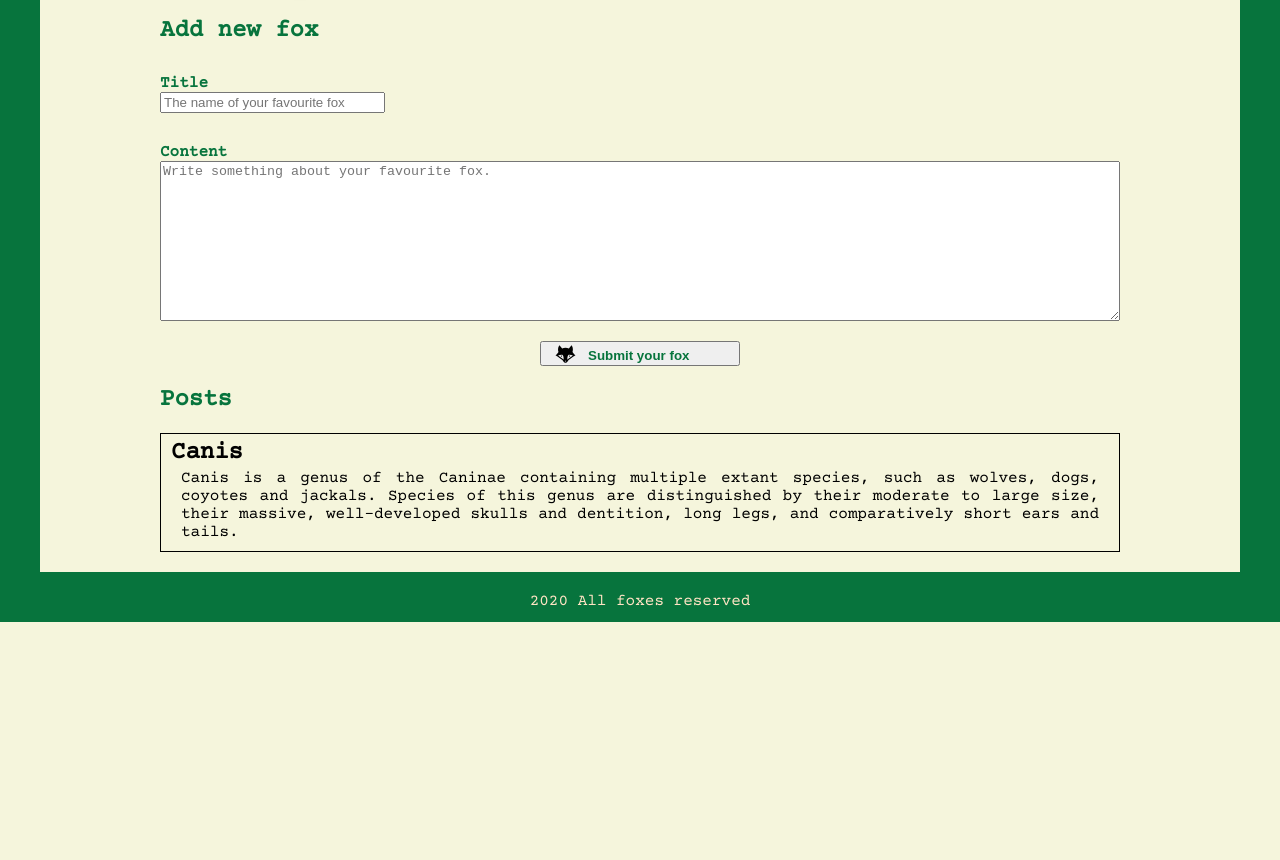
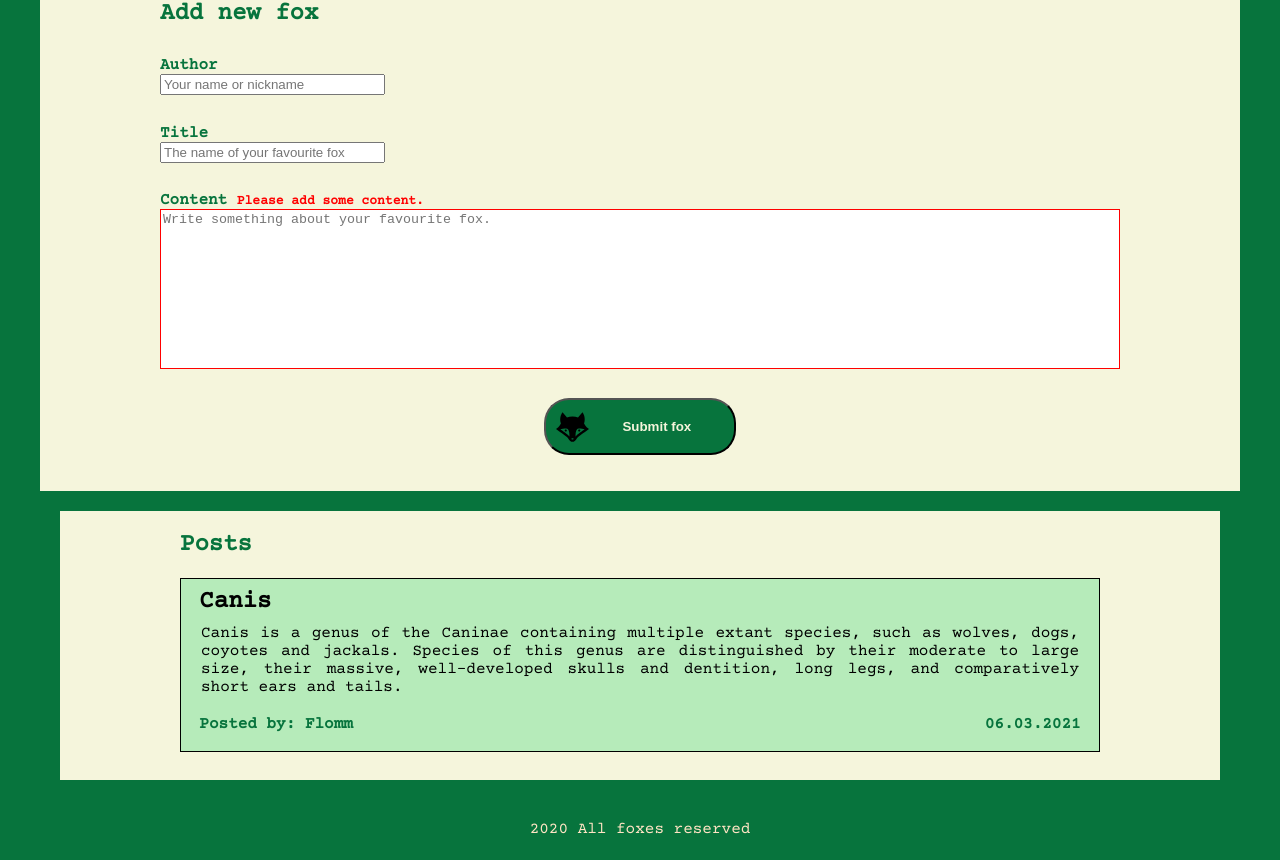
Before and after one commit to Flomm/foxBlog, a plain HTML site: page index.html in a window 1280 px wide. Shown: the part 60-920 px from the top of the page. Before the commit the page ends 800 px from the top, so only its background shows below. Drawn offline with nearby package versions, Linux system fonts and the light colour scheme.

Commit message:
Applying changes from greenfox-repo version

```diff
--- /dev/null
+++ b/blogPost.js
@@ -0,0 +1,41 @@
+function postBlog() {
+    var authorPost = document.querySelector('.author_post');
+    var titlePost = document.querySelector('.title_post');
+    var contentPost = document.querySelector('.content_post');
+    if (titlePost.value === '' || contentPost.value === '') {
+        alert('Please add a title and a text as well! You cannot add an empty post!');
+    }
+    else {
+        var xPost = document.createElement('div');
+        var xAuthor = document.createElement('div');
+        var xDate = document.createElement('div');
+        var xMisc = document.createElement('div');
+        var xTitle = document.createElement('div');
+        var xContent = document.createElement('div');
+        xTitle.classList.add('posted_title');
+        xAuthor.classList.add('posted_author');
+        xDate.classList.add('posted_date');
+        xMisc.classList.add('posted_misc');
+        xContent.classList.add('posted_content');
+        xPost.classList.add('posted_slot');
+        // const authorNew: string = `Posted by: ${authorPost.value}`;
+        // const titleNew: string = titlePost.value;
+        // const textNew: string = contentPost.value;
+        xAuthor.innerHTML = "Posted by: " + authorPost.value;
+        xDate.innerHTML = "On: " + new Date().toLocaleString().split(',')[0];
+        xTitle.innerHTML = titlePost.value;
+        xContent.innerHTML = contentPost.value;
+        var postedMain = document.querySelector('.posted_main');
+        xPost.appendChild(xTitle);
+        xPost.appendChild(xContent);
+        xMisc.appendChild(xAuthor);
+        xMisc.appendChild(xDate);
+        xPost.appendChild(xMisc);
+        postedMain.appendChild(xPost);
+        authorPost.value = '';
+        titlePost.value = '';
+        contentPost.value = '';
+    }
+}
+var subButton = document.querySelector('.button_submit');
+subButton.addEventListener('click', postBlog);
--- a/blog_styles.css
+++ b/blog_styles.css
@@ -1,34 +1,45 @@
 body {
   margin: 0;
   padding: 0;
-  box-sizing: border-box;
-  font-family: "Courier Prime", monospace;
+  font-family: 'Courier Prime', monospace;
   background-color: beige;
 }
 
-#header {
+header {
+  display: flex;
+  position: fixed;
+  top: 0;
+  left: 0;
+  right: 0;
+  align-items: center;
+  padding-left: 10%;
   background-color: rgb(7, 116, 61);
   height: 50px;
   border-width: 1px;
-  border-style: solid;
-  padding-left: 10%;
+  border-bottom-style: solid;
+  border-color: black;
+  font-size: 3vw;
+  color: beige;
+  text-shadow: 5px 9px 20px rgba(0, 0, 0, 0.15);
+  overflow: hidden;
 }
 
-#header_text {
-  margin-top: 14px;
-  margin-bottom: 15px;
-  font-size: x-large;
-  color: beige;
-  text-shadow: 5px 9px 20px rgba(0, 0, 0, 0.15);
+.border_sides {
+  border-left-color: rgb(7, 116, 61);
+  border-right-color: rgb(7, 116, 61);
+  border-left-style: solid;
+  border-right-style: solid;
+  border-width: 40px;
 }
 
-#submit_main {
+.submit_main {
+  padding-top: 60px;
   padding-left: 10%;
   padding-right: 10%;
 }
 
-#add_post_title {
-  font-size: x-large;
+.add_post_title {
+  font-size: 150%;
   font-weight: bold;
   color: rgb(7, 116, 61);
 }
@@ -39,69 +50,109 @@ body {
 }
 
 .label_slot {
-  margin-top: 30px;
+  margin-top: 3%;
 }
 
-#title_post {
+.label_slot.err:after {
+  content: attr(err-text);
+  color: red;
+  font-size: small;
+  font-weight: bold;
+}
+
+.text-area.err textarea,
+.text-area.err input {
+  border-color: red;
+}
+
+textarea {
+  resize: none;
+}
+
+.author_post {
+  outline: none;
+}
+.title_post {
   outline: none;
 }
 
-#content_post {
+.content_post {
   width: 100%;
   height: 20%;
   outline: none;
 }
-#button_holder {
-  margin-top: 20px;
+
+.button_holder {
+  margin-top: 3%;
+  display: flex;
+  justify-content: center;
+}
+
+.button_submit {
+  width: 20%;
+  height: 5%;
+  outline: none;
+  border-radius: 25px;
+  background-color: rgb(7, 116, 61);
+  color: beige;
+  display: flex;
+  justify-content: center;
+  align-items: center;
+  padding: 1%;
+}
+
+@media screen and (max-width: 768px) {
+  .button_submit {
+    width: 30%;
+    height: 7%;
+  }
+}
+
+.button_submit:hover {
+  background-color: beige;
+  color: rgb(7, 116, 61);
+}
+
+.button_text {
+  font-weight: bold;
+  float: right;
+  height: 75%;
+  width: 80%;
   text-align: center;
 }
-#button_submit {
-  width: 200px;
-  height: 25px;
-  outline: none;
+
+.fox_head {
+  float: left;
+  height: 80%;
+  width: 20%;
 }
 
-#button_text {
-  color: rgb(7, 116, 61);
-  font-weight: bold;
-  margin-top: 4px;
-  margin-left: 5px;
-  float: left;
-}
-
-#fox_head {
-  float: left;
-  height: 20px;
-  width: 35px;
-}
-
-#post {
-  font-family: "Courier Prime", monospace;
-}
-
-#posted_main {
+.posted_main {
+  border: rgb(7, 116, 61) solid;
+  border-width: 20px;
+  margin-top: 3%;
   padding-left: 10%;
   padding-right: 10%;
 }
 
-#posts_title_main {
+.posted_main h2 {
   color: rgb(7, 116, 61);
 }
 
 .posted_slot {
   border-width: 1px;
   border-style: solid;
-  margin-bottom: 20px;
-  padding-bottom: 10px;
+  margin-bottom: 3%;
+  padding-bottom: 1%;
+  background-color: rgb(182, 235, 186);
 }
 
 .posted_title {
-  padding-left: 10px;
-  padding-right: 10px;
+  padding-left: 2%;
   font-weight: bold;
-  font-size: x-large;
-  margin-top: 5px;
-  margin-bottom: 3px;
+  font-size: 150%;
+  margin-top: 1%;
+  margin-bottom: 1%;
   word-wrap: break-word;
 }
 
@@ -112,22 +163,20 @@ body {
   word-wrap: break-word;
 }
 
-#border_sides {
-  padding-top: 25px;
-  border-left-color: rgb(7, 116, 61);
-  border-right-color: rgb(7, 116, 61);
-  border-left-style: solid;
-  border-right-style: solid;
-  border-width: 40px;
+.posted_misc {
+  margin: 2%;
+  margin-bottom: 1%;
+  font-weight: bolder;
+  color: rgb(7, 116, 61);
+  display: flex;
+  justify-content: space-between;
+  flex-wrap: wrap;
 }
 
 footer {
-  height: 50px;
+  height: 5%;
   width: 100%;
   background-color: rgb(7, 116, 61);
-}
-
-#footer_text {
   padding-top: 20px;
   color: bisque;
   text-align: center;
--- a/index.html
+++ b/index.html
@@ -3,38 +3,49 @@
     <meta charset="UTF=8" />
     <meta name="viewport" content="width=device-width, initial-scale=1.0" />
     <link rel="stylesheet" href="./blog_styles.css" />
-
     <link href="link" rel="preconnect" href="https://fonts.gstatic.com" />
-    <link
-      href="https://fonts.googleapis.com/css2?family=Courier+Prime&display=swap"
-      rel="stylesheet"
-    />
+    <link href="https://fonts.googleapis.com/css2?family=Courier+Prime&display=swap" rel="stylesheet" />
     <title>The Fox blog</title>
     <link rel="icon" href="./fox.svg" type="image/x-icon" />
   </head>
 
   <body>
     <!--header-->
-    <header id="header">
-      <div id="header_text"><b> The Fox blog</b></div>
+    <header>
+      <div><b> The Fox blog</b></div>
     </header>
 
-    <div id="border_sides">
+    <div class="border_sides">
       <!--submit_part-->
-      <div id="submit_main">
-        <span id="add_post_title"> Add new fox </span>
+      <div class="submit_main">
+        <span class="add_post_title"> Add new fox </span>
 
         <!--form_input-->
         <div>
-          <form id="post">
-            <!--content-->
-            <div class="label_slot">
+          <form class="post">
+            <div class="label_slot" err-text="Please add author's name.">
+              <label for="author_post" class="submit_labels">Author</label>
+            </div>
+            <div class="text-area">
+              <input
+                type="text"
+                class="author_post"
+                name="author_post"
+                maxlength="25"
+                size="25"
+                placeholder="Your name or nickname"
+                input
+                type="submit"
+              />
+            </div>
+
+            <div class="label_slot" err-text="Please add a title.">
               <label for="title_post" class="submit_labels">Title</label>
             </div>
-            <div>
+            <div class="text-area">
               <input
                 type="text"
-                id="title_post"
+                class="title_post"
                 name="title_post"
                 maxlength="25"
                 size="25"
@@ -43,17 +54,15 @@
                 type="submit"
               />
             </div>
-
             <!--content-->
-            <div class="label_slot">
+            <div class="label_slot err" err-text="Please add some content.">
               <label for="content_post" class="submit_labels">Content </label>
             </div>
-            <div>
+            <div class="text-area err">
               <textarea
                 name="content_post"
-                id="content_post"
-                cols="30"
-                rows="10"
+                class="content_post"
+                maxlength="1500"
                 placeholder="Write something about your favourite fox."
                 input
                 type="submit"
@@ -62,40 +71,37 @@
           </form>
 
           <!--button-->
-          <div id="button_holder">
-            <button type="button" form="post" id="button_submit">
-              <img src="./fox.svg" alt="Fox head" id="fox_head" />
-              <div id="button_text">Submit your fox</div>
+          <div class="button_holder">
+            <button type="button" form="post" class="button_submit">
+              <img src="./fox.svg" alt="Fox head" class="fox_head" />
+              <div class="button_text">Submit fox</div>
             </button>
           </div>
         </div>
       </div>
 
       <!--posted_part-->
-      <div id="posted_main">
-        <h2 id="posts_title_main">Posts</h2>
+      <div class="posted_main">
+        <h2>Posts</h2>
 
         <div class="posted_slot">
           <div class="posted_title">Canis</div>
           <div class="posted_content">
-            Canis is a genus of the Caninae containing multiple extant species,
-            such as wolves, dogs, coyotes and jackals. Species of this genus are
-            distinguished by their moderate to large size, their massive,
-            well-developed skulls and dentition, long legs, and comparatively
-            short ears and tails.
+            Canis is a genus of the Caninae containing multiple extant species, such as wolves, dogs, coyotes and
+            jackals. Species of this genus are distinguished by their moderate to large size, their massive,
+            well-developed skulls and dentition, long legs, and comparatively short ears and tails.
+          </div>
+          <div class="posted_misc">
+            <div class="posted_author">Posted by: Flomm</div>
+            <div class="posted_date">06.03.2021</div>
           </div>
         </div>
       </div>
+    </div>
+    <footer>
+      <div>2020 All foxes reserved</div>
+    </footer>
 
-      <!--footer-->
-      <footer>
-        <div id="footer_text">2020 All foxes reserved</div>
-      </footer>
-    </div>
-
-    <!--Scripts-->
-    <script type="text/typescript" src="blogPost.ts"></script>
-    <script src="https://rawgit.com/Microsoft/TypeScript/master/lib/typescriptServices.js"></script>
-    <script src="https://rawgit.com/basarat/typescript-script/master/transpiler.js"></script>
+    <script src="blogPost.js"></script>
   </body>
 </html>
```
Also changed, not shown: blogPost.ts (+33 -28 lines).
